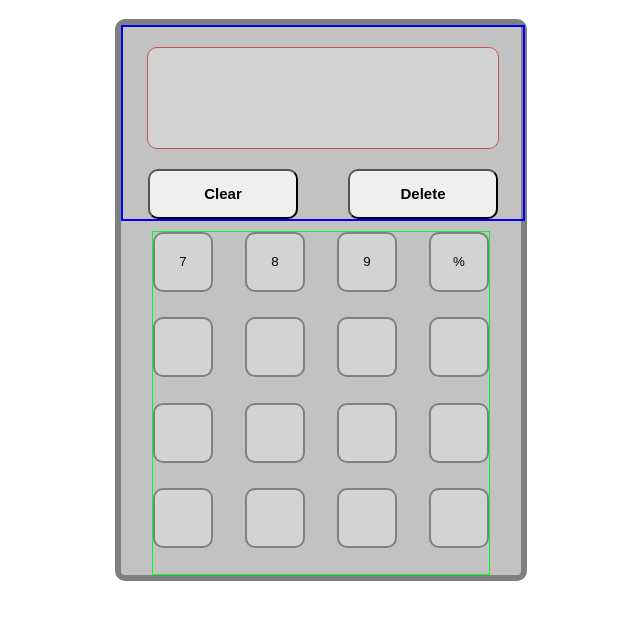
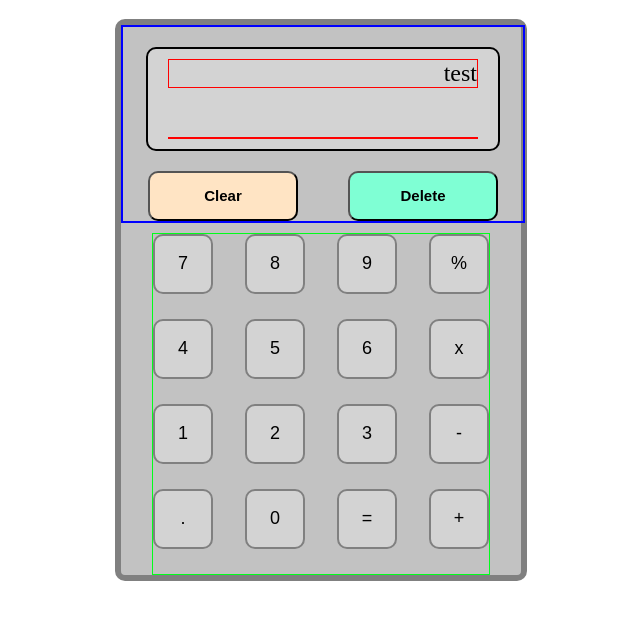
Before and after one commit to SirPopper/calculator, a plain HTML site: page index.html in a window 1280 px wide. Shown: the part 61-680 px from the top of the page, without its empty margins (319-959 px from the left). Drawn offline with Linux system fonts and the light colour scheme.

Commit message:
numbers are shown at correctly on display

```diff
--- a/index.html
+++ b/index.html
@@ -12,32 +12,35 @@
     <div class="container">
       <div class="frame">
         <div class="top">
-          <div class="display"></div>
+          <div class="display">
+            <div class="display-upper">test</div>
+            <div class="display-lower"></div>
+          </div>
           <div class="buttons-top">
             <button type="button" class="btn-clear">Clear</button>
             <button type="button" class="btn-delete">Delete</div>
           </div>
           <div class="bottom">
             <div class="keyboard">
-                <button type="button" class="key">7</button>
-                <button type="button" class="key">8</button>
-                <button type="button" class="key">9</button>
-                <button type="button" class="key">%</button>
+                <button type="button" class="key num">7</button>
+                <button type="button" class="key num">8</button>
+                <button type="button" class="key num">9</button>
+                <button type="button" class="key ops">%</button>
 
-                <button type="button" class="key"></button>
-                <button type="button" class="key"></button>
-                <button type="button" class="key"></button>
-                <button type="button" class="key"></button>
+                <button type="button" class="key num">4</button>
+                <button type="button" class="key num">5</button>
+                <button type="button" class="key num">6</button>
+                <button type="button" class="key ops">x</button>
 
-                <button type="button" class="key"></button>
-                <button type="button" class="key"></button>
-                <button type="button" class="key"></button>
-                <button type="button" class="key"></button>
+                <button type="button" class="key num">1</button>
+                <button type="button" class="key num">2</button>
+                <button type="button" class="key num">3</button>
+                <button type="button" class="key ops">-</button>
 
-                <button type="button" class="key"></button>
-                <button type="button" class="key"></button>
-                <button type="button" class="key"></button>
-                <button type="button" class="key"></button>
+                <button type="button" class="key">.</button>
+                <button type="button" class="key num">0</button>
+                <button type="button" class="key">=</button>
+                <button type="button" class="key ops">+</button>
             </div>
           </div>
         </div>
--- a/main.js
+++ b/main.js
@@ -0,0 +1,39 @@
+//input text into display-lower
+const displayLower = document.querySelector(".display-lower");
+
+const key = document.querySelectorAll(".key.num");
+
+key.forEach((key) => {
+  key.addEventListener("click", () => {
+    let displayLowerText = displayLower.textContent;
+    displayLower.textContent = displayLowerText + key.textContent;
+  });
+});
+
+//math functions
+function add(a, b) {
+  return a + b;
+}
+
+function subtract(a, b) {
+  return a - b;
+}
+
+function multiply(a, b) {
+  return a * b;
+}
+
+function divide(a, b) {
+  return a / b;
+}
+
+//making the functions work
+const displayUpper = document.querySelector(".display-upper");
+
+const keyOps = document.querySelectorAll(".key.ops");
+keyOps.forEach((key) => {
+  key.addEventListener("click", () => {
+    displayUpper.textContent = displayLower.textContent;
+    displayLower.textContent = "";
+  });
+});
--- a/style.css
+++ b/style.css
@@ -26,8 +26,9 @@ h1 {
   border: 2px solid blue;
 }
 
+/* display */
 .display {
-  border: 1px solid rgb(190, 87, 87);
+  border: 2px solid black;
   border-radius: 10px;
   background-color: lightgrey;
 
@@ -35,11 +36,31 @@ h1 {
   width: 350px;
 
   display: flex;
+  flex-direction: column;
+  justify-content: space-between;
   margin-inline: auto;
 
   margin-top: 20px;
 }
 
+.display-upper {
+  border: 1px solid red;
+
+  text-align: right;
+  margin: 10px 20px;
+  font-size: x-large;
+}
+
+.display-lower {
+  border: 1px solid red;
+
+  text-align: right;
+  margin: 0px 20px;
+  margin-bottom: 10px;
+  font-size: xx-large;
+}
+
+/* buttons */
 .buttons-top {
   display: flex;
 }
@@ -58,6 +79,14 @@ h1 {
 
   font-size: 15px;
   font-weight: bold;
+}
+
+.btn-delete {
+  background-color: aquamarine;
+}
+
+.btn-clear {
+  background-color: bisque;
 }
 
 /*bottom part*/
@@ -88,4 +117,16 @@ h1 {
   height: 60px;
   width: 60px;
   border-radius: 10px;
+
+  font-size: large;
 }
+
+.key:hover {
+  background-color: rgb(204, 204, 204);
+}
+
+.key:active {
+  background-color: rgb(204, 204, 204);
+  box-shadow: 1 1px #666;
+  transform: translateY(3px);
+}
```
